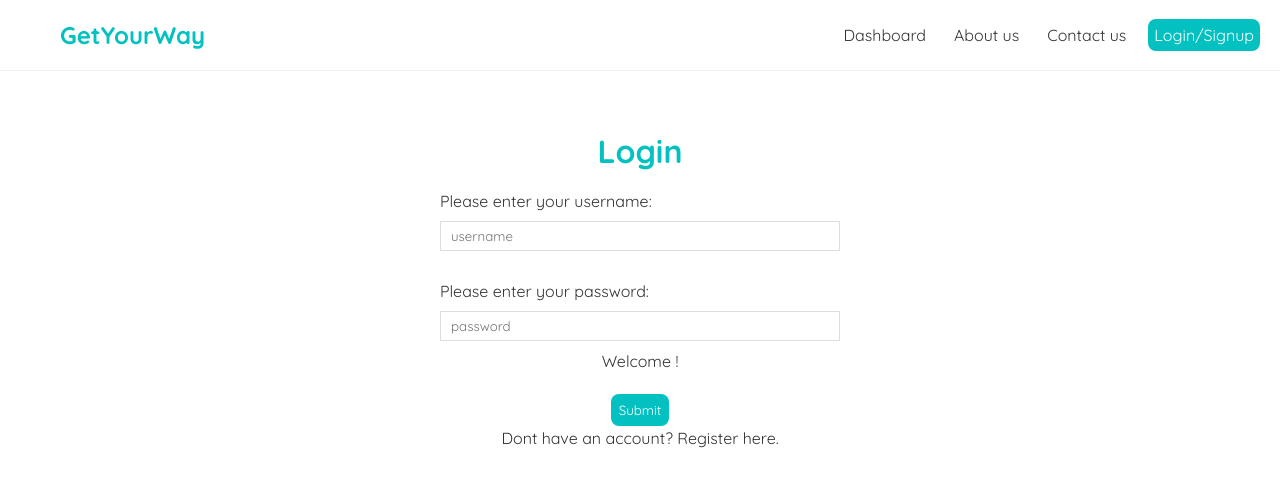
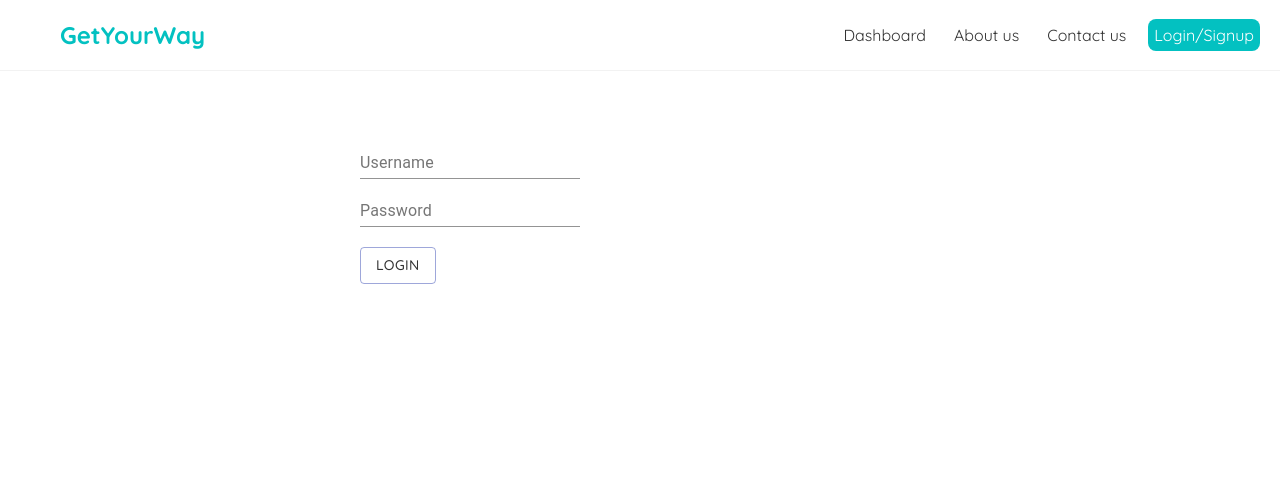
Before and after one commit to CaptainCavalier/Sky-BootcampProject, a React (Create React App) app in the folder frontend/: page /login in a window 1280 px wide. Shown: the top 486 px of the page. Built offline with nearby package versions, Linux system fonts and the light colour scheme.

Commit message:
changed login page and added constants

```diff
--- a/frontend/package.json
+++ b/frontend/package.json
@@ -6,6 +6,9 @@
     "@fortawesome/fontawesome-svg-core": "^6.3.0",
     "@fortawesome/free-solid-svg-icons": "^6.3.0",
     "@fortawesome/react-fontawesome": "^0.2.0",
+    "@material-ui/core": "^4.12.4",
+    "@mui/icons-material": "^5.11.9",
+    "@mui/material": "^5.11.10",
     "@react-google-maps/api": "^2.18.1",
     "@testing-library/jest-dom": "^5.16.5",
     "@testing-library/react": "^13.4.0",
@@ -15,6 +18,7 @@
     "react-hook-form": "^7.43.1",
     "react-router-dom": "^6.8.1",
     "react-scripts": "^5.0.1",
+    "react-toastify": "^9.1.1",
     "web-vitals": "^2.1.4"
   },
   "scripts": {
--- a/frontend/src/Pages/Login/Login.js
+++ b/frontend/src/Pages/Login/Login.js
@@ -1,84 +1,142 @@
-import { useState } from "react";
-import { useNavigate } from 'react-router-dom';
-import { Link, Route } from "react-router-dom";
-import Register from "../Register/Register";
-import './Login.css'
+// import { useState } from "react";
+// import { useNavigate } from 'react-router-dom';
+// import { Link, Route } from "react-router-dom";
+// import Register from "../Register/Register";
+// import './Login.css'
 
+// const Login = () => {
+
+//     const [username, setUsername] = useState(''); //username and password is set to an empty string as it will be entered--
+//     const [password, setPassword] = useState(''); //--further down in the function.
+//     const [isPending, setIsPending] = useState(false); //set to false as we are only making the request when the form is submitted
+//     const navigate = useNavigate();
+
+//     const handleSubmit = (e) => {
+//         e.preventDefault(); //prevents page from refreshing when data is submitted
+//         const submit = { username, password };
+
+//         setIsPending(true);
+
+//         fetch('http://localhost:8000/loginData', {
+//             method: 'POST',
+//             headers: { "content-type": "application/json" },
+//             body: JSON.stringify(submit) //fetches the current data from the JSON file. when the new data is submitted it will,
+//                                         //Stringify the data and POST it back to JSON
+//         }).then(() => {
+//             console.log('new user added');
+//             setIsPending(false);
+//             navigate('/'); //once the user logs in this should re-route them back to the home page and log to the console,
+//                            // that a new user has been added.
+//         })
+
+//     }
+
+//     return (
+//         <div className='login'>
+//             <h1>Login</h1>
+//             <br />
+//             {/* below will enact the function crated earlier with the same name */}
+//             <form onSubmit={handleSubmit}>
+//                 <label>Please enter your username: </label>
+//                 <input
+//                   type="text"
+//                   placeholder="username"
+//                   required
+//                   value={username}
+//                     // when the username field is typed into,
+//                     //it should trigger the below code and update the State of the username to match what was typed in
+//                   onChange={(e) => setUsername(e.target.value)}
+//                   />
+//                   <br />
+//                   <label>Please enter your password: </label>
+//                 <input
+//                   type="text"
+//                   placeholder="password"
+//                   required
+//                   value={password}
+//                   onChange={(e) => setPassword(e.target.value)}
+//                   />
+//                   <p> Welcome { username }! </p>
+//                   <br />
+
+//                   {/* the button will show submit until the button is clicked.
+//                   it will then change to 'logging in' as the page processes the login request.
+//                   second button is disabled as we dont want the user to be able to click it. */}
+//                   { !isPending && <button>Submit</button> }
+//                   { isPending && <button disabled>Logging in</button> }
+//                   <br>
+//                   </br>
+
+//                   {/* Displays a welcome message to the user as they type in their username */}
+//                   <div className="registerlink">
+//                   <Link to='/register'>Dont have an account? Register here.</Link>
+//                   </div>
+//             </form>
+//         </div>
+//      );
+// }
+
+// export default Login;
+
+// coreysAbove
+
+import React, { useState } from "react";
+import { SERVER_URL } from "../../constants";
+import TextField from "@material-ui/core/TextField";
+import Button from "@material-ui/core/Button";
+import { ToastContainer, toast } from "react-toastify";
+import "react-toastify/dist/ReactToastify.css";
+import Home from "../Dashboard/Dashboard.js";
 
 const Login = () => {
+	const [user, setUser] = useState({ username: "", password: "" });
+	const [isAuthenticated, setAuth] = useState(false);
 
-    const [username, setUsername] = useState(''); //username and password is set to an empty string as it will be entered--
-    const [password, setPassword] = useState(''); //--further down in the function.
-    const [isPending, setIsPending] = useState(false); //set to false as we are only making the request when the form is submitted
-    const navigate = useNavigate();
+	const handleChange = (event) => {
+		setUser({ ...user, [event.target.name]: event.target.value });
+	};
 
+	const login = () => {
+		fetch(SERVER_URL + "login", {
+			method: "POST",
+			body: JSON.stringify(user),
+		})
+			.then((res) => {
+				const jwtToken = res.headers.get("Authorization");
+				if (jwtToken !== null) {
+					sessionStorage.setItem("jwt", jwtToken);
+					setAuth(true);
+				} else {
+					toast.warn("Check your username and password", {
+						position: toast.POSITION.BOTTOM_LEFT,
+					});
+				}
+			})
+			.catch((err) => console.error(err));
+	};
 
-
-
-    const handleSubmit = (e) => {
-        e.preventDefault(); //prevents page from refreshing when data is submitted
-        const submit = { username, password };
-
-        setIsPending(true);
-
-        fetch('http://localhost:8000/loginData', {
-            method: 'POST',
-            headers: { "content-type": "application/json" },
-            body: JSON.stringify(submit) //fetches the current data from the JSON file. when the new data is submitted it will,
-                                        //Stringify the data and POST it back to JSON
-        }).then(() => {
-            console.log('new user added');
-            setIsPending(false);
-            navigate('/'); //once the user logs in this should re-route them back to the home page and log to the console,
-                           // that a new user has been added.
-        })
-
-
-    }
-
+	if (isAuthenticated === true) {
+		return <Home />;
+	} else {
 		return (
-        <div className='login'>
-            <h1>Login</h1>
+			<div>
+				<TextField name="username" label="Username" onChange={handleChange} />
 				<br />
-            {/* below will enact the function crated earlier with the same name */}
-            <form onSubmit={handleSubmit}>
-                <label>Please enter your username: </label>
-                <input
-                  type="text"
-                  placeholder="username"
-                  required
-                  value={username}
-                    // when the username field is typed into,
-                    //it should trigger the below code and update the State of the username to match what was typed in
-                  onChange={(e) => setUsername(e.target.value)}
+				<TextField
+					type="password"
+					name="password"
+					label="Password"
+					onChange={handleChange}
 				/>
 				<br />
-                  <label>Please enter your password: </label>
-                <input
-                  type="text"
-                  placeholder="password"
-                  required
-                  value={password}
-                  onChange={(e) => setPassword(e.target.value)}
-                  />
-                  <p> Welcome { username }! </p>
 				<br />
-
-                  {/* the button will show submit until the button is clicked.
-                  it will then change to 'logging in' as the page processes the login request.
-                  second button is disabled as we dont want the user to be able to click it. */}
-                  { !isPending && <button>Submit</button> }
-                  { isPending && <button disabled>Logging in</button> }
-                  <br>
-                  </br>
-
-                  {/* Displays a welcome message to the user as they type in their username */}
-                  <div className="registerlink">
-                  <Link to='/register'>Dont have an account? Register here.</Link>
-                  </div>
-            </form>
+				<Button variant="outlined" color="primary" onClick={login}>
+					Login
+				</Button>
+				<ToastContainer autoClose={1500} />
 			</div>
 		);
 	}
+};
 
 export default Login;
--- a/frontend/src/components/Routes/Routes.js
+++ b/frontend/src/components/Routes/Routes.js
@@ -1,12 +1,12 @@
-import NotFound from '../ErrorNotFound/ErrorNotFound';
-import Navbar from '../Navbar/Navbar';
-import Dashboard from '../../Pages/Dashboard/Dashboard';
-import Login from '../../Pages/Login/Login';
-import Contact from '../../Pages/Contact/Contact';
-import About from '../../Pages/About/About';
-import { BrowserRouter as Router, Route, Routes} from 'react-router-dom';
-import './Routes.css';
-import Register from '../../Pages/Register/Register';
+import NotFound from "../ErrorNotFound/ErrorNotFound";
+import Navbar from "../Navbar/Navbar";
+import Dashboard from "../../Pages/Dashboard/Dashboard";
+import Login from "../../Pages/Login/Login";
+import Contact from "../../Pages/Contact/Contact";
+import About from "../../Pages/About/About";
+import { BrowserRouter as Router, Route, Routes } from "react-router-dom";
+import "./Routes.css";
+// import Register from "../../Pages/Register/Register";
 
 const Pathway = () => {
 	return (
@@ -15,16 +15,12 @@ const Pathway = () => {
 				<Navbar />
 				<div className="content">
 					<Routes>
-            <Route exact path='/' element={<Dashboard />}>
-            </Route>
-            <Route exact path='/login' element={<Login />}>
-            </Route>
-            <Route exact path='/register' element={<Register />}>
-            </Route>
-            <Route exact path='/contact' element={<Contact />}>
-            </Route>
-            <Route exact path='/about' element={<About />}>
-            </Route>
+						<Route exact path="/" element={<Dashboard />}></Route>
+						<Route exact path="/login" element={<Login />}></Route>
+						{/* <Route exact path='/register' element={<Register />}>
+            </Route> */}
+						<Route exact path="/contact" element={<Contact />}></Route>
+						<Route exact path="/about" element={<About />}></Route>
 						{/* ''*'' to catch any other route. this is at the bottom so the above routes can function properly.
             if the user enters a wrong path on the website this should show an error page to re-route them back--
             -- to the homepage.  */}
@@ -33,7 +29,7 @@ const Pathway = () => {
 				</div>
 			</div>
 		</Router>
-  )
-}
+	);
+};
 
 export default Pathway;
```
Also changed, not shown: 1 other file (tests, documents, lock files or other folders). Lines whose indentation alone changed are shown as unchanged.
